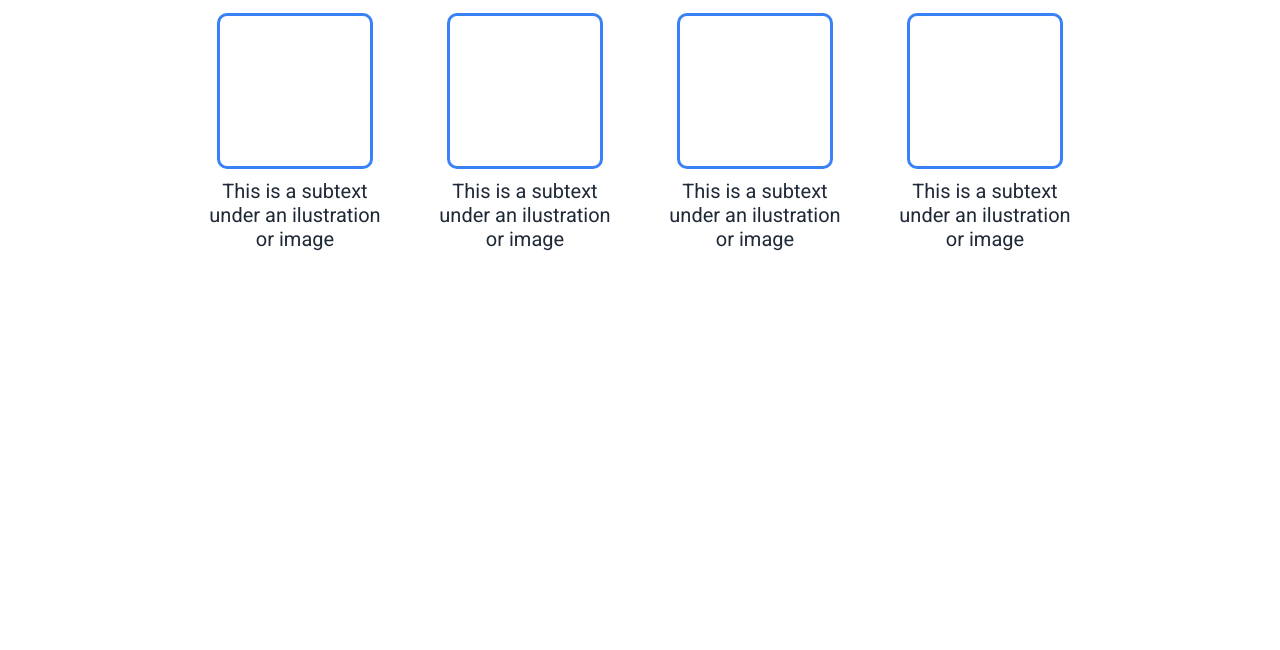
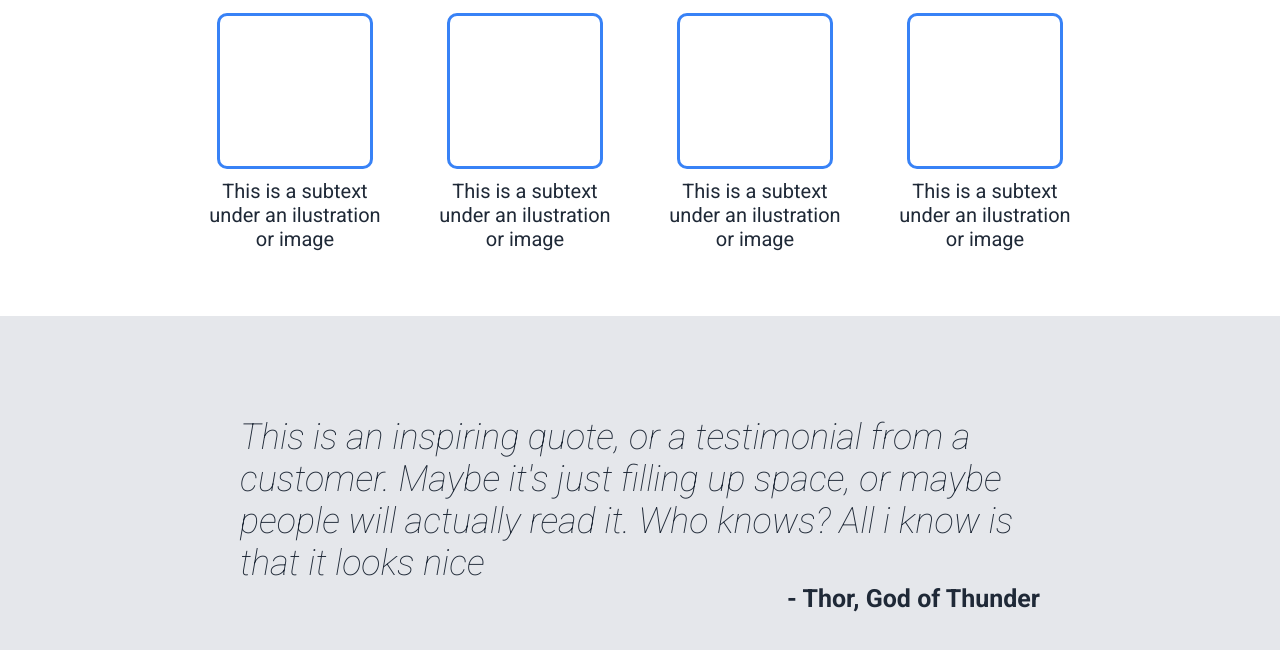
Before and after one commit to Kvetena/landing-page, a plain HTML site: page index.html in a window 1280 px wide. Shown: the part 562-1212 px from the top of the page. Before the commit the page ends 878 px from the top, so only its background shows below. Drawn offline with Linux system fonts and the light colour scheme.

Commit message:
testimonial section marked up and styled

```diff
--- a/index.html
+++ b/index.html
@@ -50,11 +50,11 @@
                 <div class="card"></div>
                 <div class="infotext">This is a subtext under an ilustration or image</div>
             </div>
-
         </div>
     </div>
-    <div class="comment">
-
+    <div class="testimonial">
+        <div class="comment">This is an inspiring quote, or a testimonial from a customer. Maybe it's just filling up space, or maybe people will actually read it. Who knows? All i know is that it looks nice</div>
+        <div class="author">- Thor, God of Thunder</div>
     </div>
     <div class="cta">
 
--- a/style.css
+++ b/style.css
@@ -127,3 +127,33 @@ img {
 }
 
 /* Infosection Styles ends here */
+
+/* Testimonial Styles starts here */
+
+.testimonial {
+    display: flex;
+    background-color: #E5E7EB;
+    font-family: 'Roboto', sans-serif;
+    padding: 100px;
+    flex-direction: column;
+    justify-content: center;
+    align-items: center;
+}
+
+.comment {
+    font-size: 36px;
+    font-weight: lighter;
+    font-style: italic;
+    color: #1F2937;
+    max-width: 800px;
+}
+
+.author {
+    font-size: 25px;
+    font-weight: bold;
+    color: #1F2937;
+    width: 800px;
+    text-align: end;
+}
+
+/* Testimonial Styles ends here */
```
